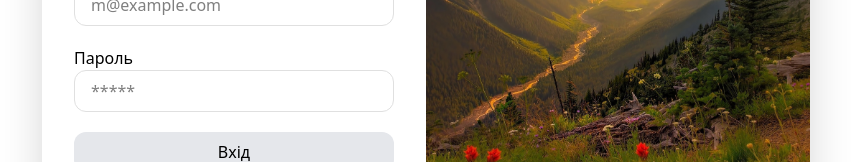
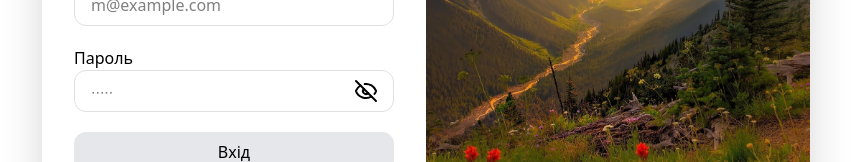
Before and after one commit to yevhenii-kapustian/equipment-maintenance, a Next.js app: page /auth/login in a window 1280 px wide. Shown: the part 362-524 px from the top of the page, without its empty margins (214-1065 px from the left). Built offline with nearby package versions, Linux system fonts and the light colour scheme.

Commit message:
added confirmation page

```diff
--- a/src/app/auth/login/LoginForm/index.tsx
+++ b/src/app/auth/login/LoginForm/index.tsx
@@ -7,8 +7,12 @@ import { logInSchema } from "@/actions/schemas"
 import { useMutation } from "@tanstack/react-query"
 import ErrorMessage from "@/components/ErrorMessage"
 import Link from "next/link"
+import { Eye, EyeOff } from "lucide-react"
+import { useState } from "react"
 
 const LoginForm = () => {
+    const [isVisible, setIsVisible] = useState<boolean>(false)
+
     const {
             register,
             handleSubmit,
@@ -18,6 +22,10 @@ const LoginForm = () => {
         const { mutate, data, isPending } = useMutation({
             mutationFn: LogIn
         })
+
+        const toggleCheckPassword = () => {
+            setIsVisible(!isVisible)
+        }
 
     return(
         <>
@@ -34,7 +42,12 @@ const LoginForm = () => {
 
             <fieldset className="mt-5 flex flex-col">
                 <label htmlFor="password">Пароль</label>
-                <input placeholder="*****" type="text" className="py-2 px-4 rounded-xl border border-[#e0e0e0]" {...register("password")} id="password"/>
+                <div className="relative flex items-center">
+                    <input placeholder="∙∙∙∙∙" type={isVisible ? "text" : "password"} className="w-full py-2 px-4 rounded-xl border border-[#e0e0e0]" {...register("password")} id="password"/>
+                    <div onClick={toggleCheckPassword} className="absolute right-4 cursor-pointer">
+                        {isVisible ? <Eye /> : <EyeOff />}
+                    </div>
+                </div>
                 {errors.password && <ErrorMessage message={errors.password.message!}/>}
             </fieldset>
 
--- a/src/app/auth/signup/SignupForm/index.tsx
+++ b/src/app/auth/signup/SignupForm/index.tsx
@@ -8,8 +8,12 @@ import { SignUp } from "@/actions/sign-up"
 import { signUpSchema } from "@/actions/schemas"
 import Link from "next/link"
 import Logo from "@/components/Logo"
+import { useState } from "react"
+import { Eye, EyeOff } from "lucide-react"
 
 const SignupForm = () => {
+    const [isVisible, setIsVisible] = useState<boolean>(false)
+
     const {
             register,
             handleSubmit,
@@ -19,6 +23,10 @@ const SignupForm = () => {
         const { mutate, isPending, error } = useMutation({
             mutationFn: SignUp
         })
+
+        const toggleCheckPassword = () => {
+            setIsVisible(!isVisible)
+        }
 
     return(
         <>
@@ -42,7 +50,12 @@ const SignupForm = () => {
 
             <fieldset className="mt-5 flex flex-col">
                 <label htmlFor="password">Пароль</label>
-                <input placeholder="*****" type="text" className="py-2 px-4 rounded-xl border border-[#e0e0e0]" {...register("password")} id="password"/>
+                <div className="relative flex items-center">
+                    <input placeholder="∙∙∙∙∙" type={isVisible ? "text" : "password"} className="w-full py-2 px-4 rounded-xl border border-[#e0e0e0]" {...register("password")} id="password"/>
+                    <div onClick={toggleCheckPassword} className="absolute right-4 cursor-pointer">
+                        {isVisible ? <Eye /> : <EyeOff />}
+                    </div>
+                </div>
                 {errors.password && <ErrorMessage message={errors.password.message!}/>}
             </fieldset>
 
--- /dev/null
+++ b/src/app/auth/signup/confirmation/page.tsx
@@ -0,0 +1,21 @@
+import Link from "next/link"
+import { MailCheck } from 'lucide-react';
+
+const ConfirmationPage = () => {
+    return(
+        <section className="w-full min-h-screen flex flex-col justify-center items-center px-4 py-10">
+            <div className="w-80 p-10 shadow-2xl">
+                <div className="flex flex-col items-center text-center gap-2">
+                    <MailCheck size={40}/>
+                    <h1 className="text-3xl font-bold">Перевірте свою електронну пошту</h1>
+                    <p>Щоб підтвердити свою особу, незабаром ви отримаєте електронний лист для активації облікового запису.</p>
+                </div>
+                <div className="">
+                    <Link className="mt-5 p-2 text-center block green-btn animation-btn" href="/auth/login">Вхід</Link>
+                </div>
+            </div>
+        </section>
+    )
+}
+
+export default ConfirmationPage
```
